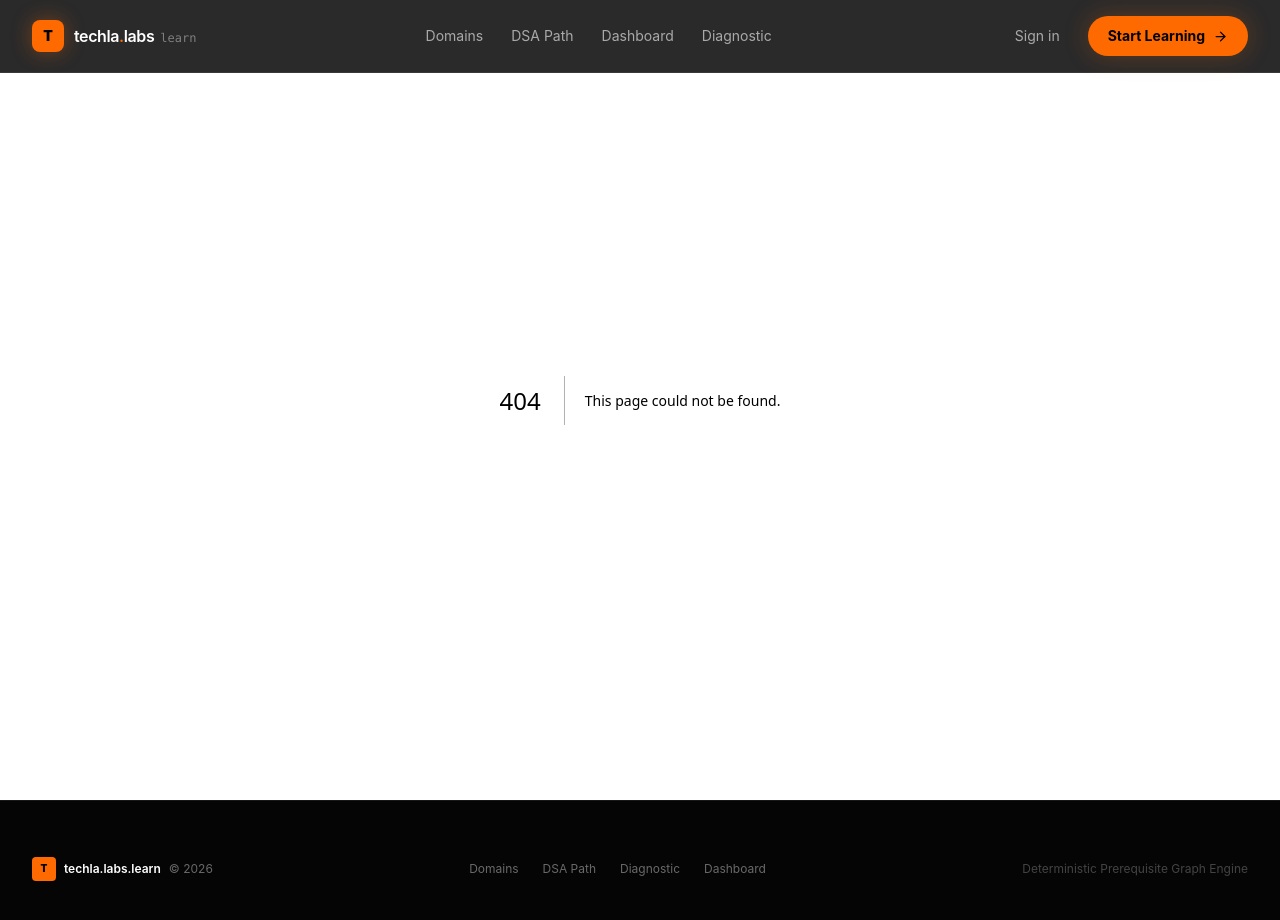
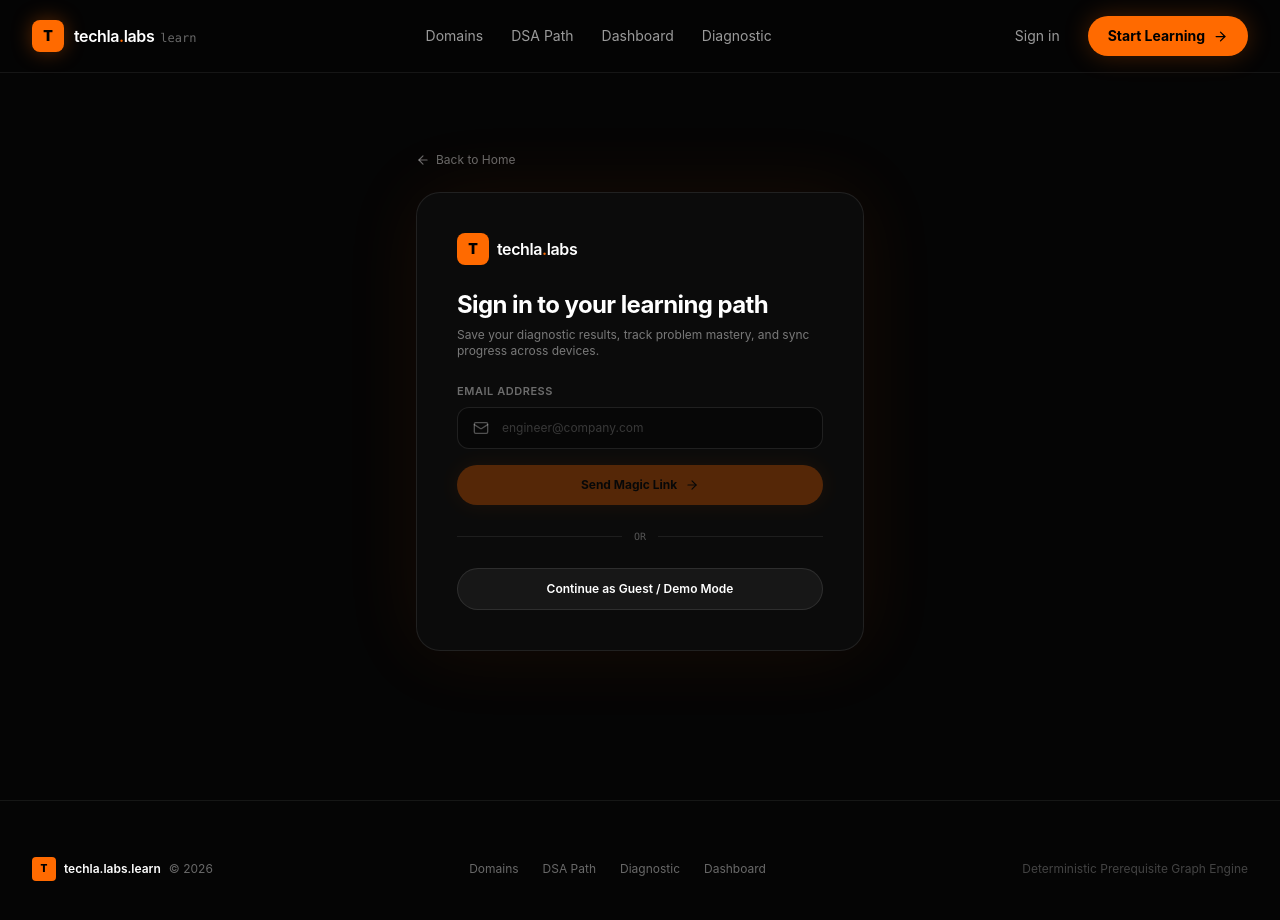
Before and after one commit to TheclaOrg/techla.labs.learn, a Next.js app: page /auth in a window 1280 px wide. Before the commit this address had no page. Shown: the top 920 px of the page. Built offline with nearby package versions, Linux system fonts and the light colour scheme.

Commit message:
feat(auth): build magic link and guest demo authentication page

```diff
--- /dev/null
+++ b/app/auth/page.tsx
@@ -0,0 +1,157 @@
+"use client";
+
+import React, { useState } from "react";
+import Link from "next/link";
+import { useRouter } from "next/navigation";
+import { ArrowRight, Check, Mail, AlertCircle, ArrowLeft } from "lucide-react";
+import { createClient } from "@/lib/supabase/client";
+
+export default function AuthPage() {
+  const [email, setEmail] = useState("");
+  const [loading, setLoading] = useState(false);
+  const [sent, setSent] = useState(false);
+  const [errorMsg, setErrorMsg] = useState<string | null>(null);
+  const router = useRouter();
+
+  const handleMagicLink = async (e: React.FormEvent) => {
+    e.preventDefault();
+    if (!email) return;
+
+    setLoading(true);
+    setErrorMsg(null);
+
+    try {
+      const supabase = createClient();
+      const { error } = await supabase.auth.signInWithOtp({
+        email,
+        options: {
+          emailRedirectTo: `${window.location.origin}/auth/callback`,
+        },
+      });
+
+      if (error) {
+        // If Supabase keys are not configured yet, gracefully inform user & allow guest mode
+        if (error.message.includes("fetch failed") || error.message.includes("Invalid API key") || error.message.includes("placeholder")) {
+          setSent(true);
+        } else {
+          setErrorMsg(error.message);
+        }
+      } else {
+        setSent(true);
+      }
+    } catch {
+      // Local fallback
+      setSent(true);
+    } finally {
+      setLoading(false);
+    }
+  };
+
+  const handleContinueAsGuest = () => {
+    router.push("/dashboard");
+  };
+
+  return (
+    <main className="min-h-screen bg-[#050505] grid place-items-center px-5 py-24">
+      <div className="w-full max-w-md">
+        {/* Back Link */}
+        <Link
+          href="/"
+          className="inline-flex items-center gap-1.5 text-xs text-white/40 hover:text-white transition mb-6"
+        >
+          <ArrowLeft size={14} />
+          Back to Home
+        </Link>
+
+        {/* Auth Card */}
+        <div className="card rounded-3xl p-8 sm:p-10 border-white/[0.08] relative overflow-hidden shadow-[0_0_80px_rgba(255,106,0,0.08)]">
+          {/* Brand Logo */}
+          <div className="flex items-center gap-2 mb-6">
+            <div className="grid size-8 place-items-center rounded-lg bg-[#ff6a00] font-black text-black text-sm">
+              T
+            </div>
+            <span className="font-semibold tracking-tight text-white text-base">
+              techla<span className="text-[#ff6a00]">.</span>labs
+            </span>
+          </div>
+
+          {sent ? (
+            <div className="text-center py-4">
+              <div className="mx-auto grid size-14 place-items-center rounded-2xl bg-[#ff6a00] text-black mb-4">
+                <Check size={28} strokeWidth={3} />
+              </div>
+              <h2 className="text-2xl font-bold text-white">Check Your Email</h2>
+              <p className="mt-2 text-xs leading-6 text-white/50">
+                We sent a secure magic sign-in link to <span className="text-white font-medium">{email}</span>.
+              </p>
+              <button
+                onClick={handleContinueAsGuest}
+                className="mt-6 w-full rounded-full bg-[#ff6a00] py-3 text-xs font-bold text-black hover:bg-[#ff7a1a] transition"
+              >
+                Go to Dashboard
+              </button>
+            </div>
+          ) : (
+            <div>
+              <h1 className="text-2xl font-bold text-white tracking-tight">
+                Sign in to your learning path
+              </h1>
+              <p className="mt-1.5 text-xs text-white/45">
+                Save your diagnostic results, track problem mastery, and sync progress across devices.
+              </p>
+
+              {errorMsg && (
+                <div className="mt-4 rounded-xl border border-red-500/30 bg-red-500/10 p-3 text-xs text-red-300 flex items-center gap-2">
+                  <AlertCircle size={14} />
+                  <span>{errorMsg}</span>
+                </div>
+              )}
+
+              <form onSubmit={handleMagicLink} className="mt-6 space-y-4">
+                <div>
+                  <label className="block text-[11px] font-semibold uppercase tracking-wider text-white/40 mb-2">
+                    Email Address
+                  </label>
+                  <div className="relative">
+                    <Mail size={16} className="absolute left-4 top-1/2 -translate-y-1/2 text-white/30" />
+                    <input
+                      type="email"
+                      value={email}
+                      onChange={(e) => setEmail(e.target.value)}
+                      placeholder="engineer@company.com"
+                      required
+                      className="w-full rounded-xl border border-white/10 bg-[#070707] py-3 pl-11 pr-4 text-xs text-white placeholder-white/20 focus:border-[#ff6a00] focus:outline-none transition"
+                    />
+                  </div>
+                </div>
+
+                <button
+                  type="submit"
+                  disabled={loading || !email}
+                  className="w-full flex items-center justify-center gap-2 rounded-full bg-[#ff6a00] py-3 text-xs font-bold text-black hover:bg-[#ff7a1a] disabled:opacity-30 transition shadow-[0_0_20px_rgba(255,106,0,0.25)]"
+                >
+                  {loading ? "Sending Magic Link..." : "Send Magic Link"}
+                  <ArrowRight size={14} />
+                </button>
+              </form>
+
+              <div className="my-6 flex items-center gap-3">
+                <div className="h-px flex-1 bg-white/[0.08]" />
+                <span className="text-[10px] uppercase font-mono text-white/30">OR</span>
+                <div className="h-px flex-1 bg-white/[0.08]" />
+              </div>
+
+              <button
+                type="button"
+                onClick={handleContinueAsGuest}
+                className="w-full rounded-full border border-white/10 bg-white/5 py-3 text-xs font-semibold text-white hover:bg-white/10 hover:border-white/20 transition"
+              >
+                Continue as Guest / Demo Mode
+              </button>
+            </div>
+          )}
+        </div>
+      </div>
+    </main>
+  );
+}
```
